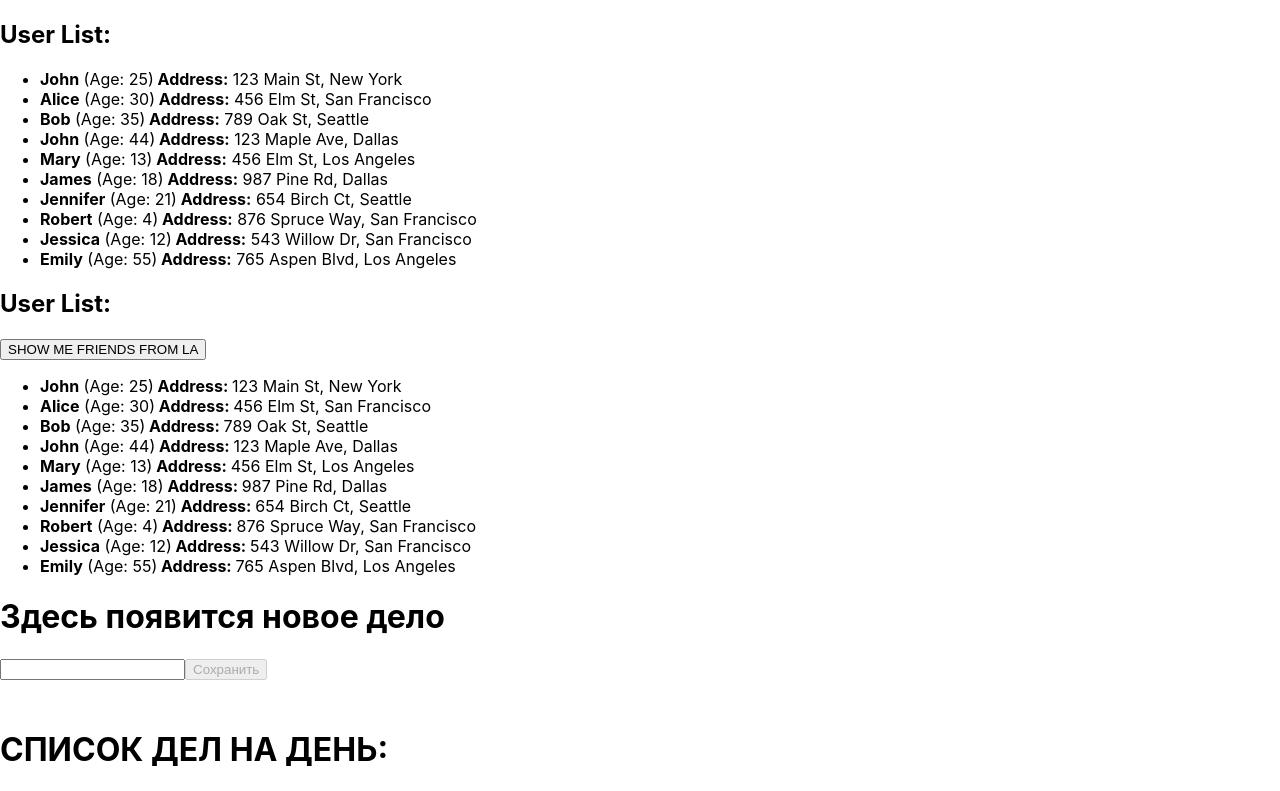
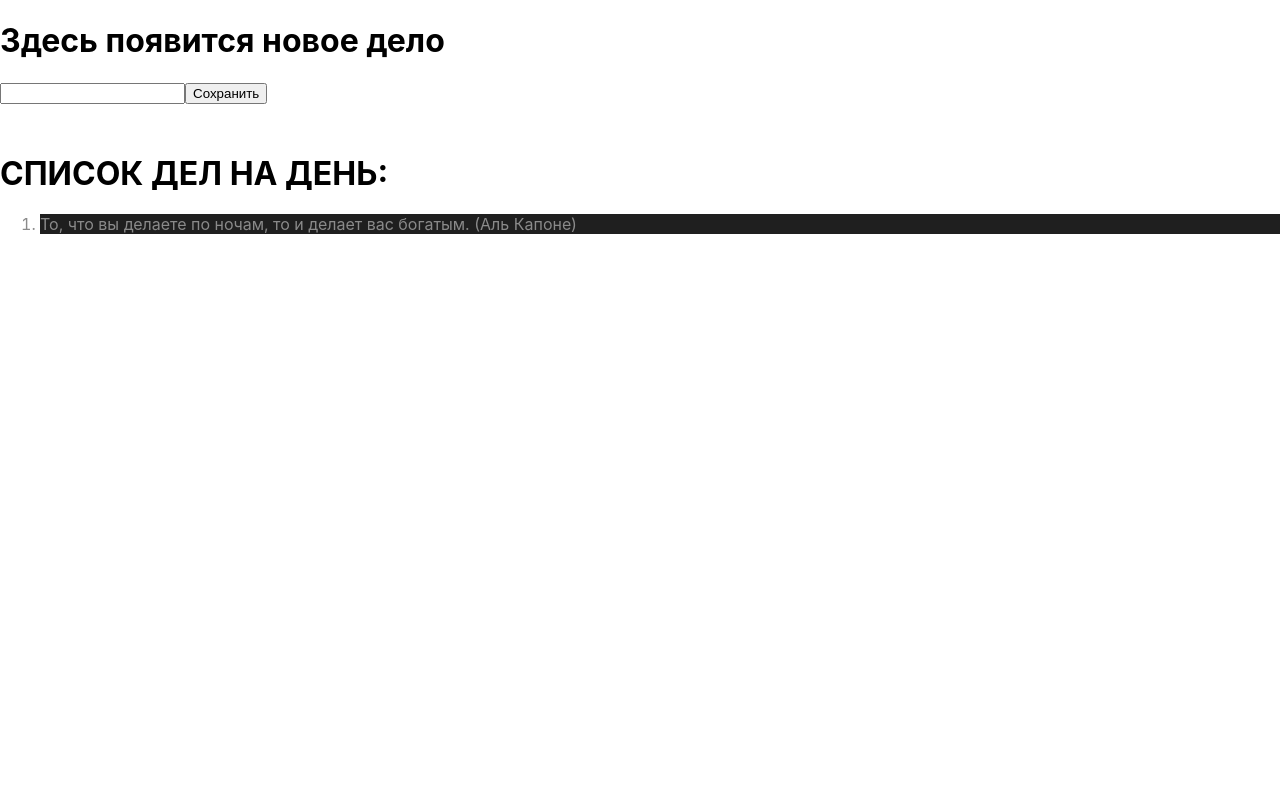
Before and after one commit to olpil2801-cyber/homework-front-main-3, a React (Create React App) app: page / in a window 1280 px wide. Shown: the top 791 px of the page. Built offline with nearby package versions, Linux system fonts and the light colour scheme.

Commit message:
fix: закомментированы компоненты HW1 и HW3 в App.tsx

```diff
--- a/src/App.tsx
+++ b/src/App.tsx
@@ -7,9 +7,9 @@ import { HW4 } from './HW/4/HW4';
 function App() {
   return (
     <div className="App">
-      <HW1 />
+      {/* <HW1 />
       <HW2 />
-      <HW3 />
+      <HW3 /> */}
       <HW4 />
     </div>
   );
```
